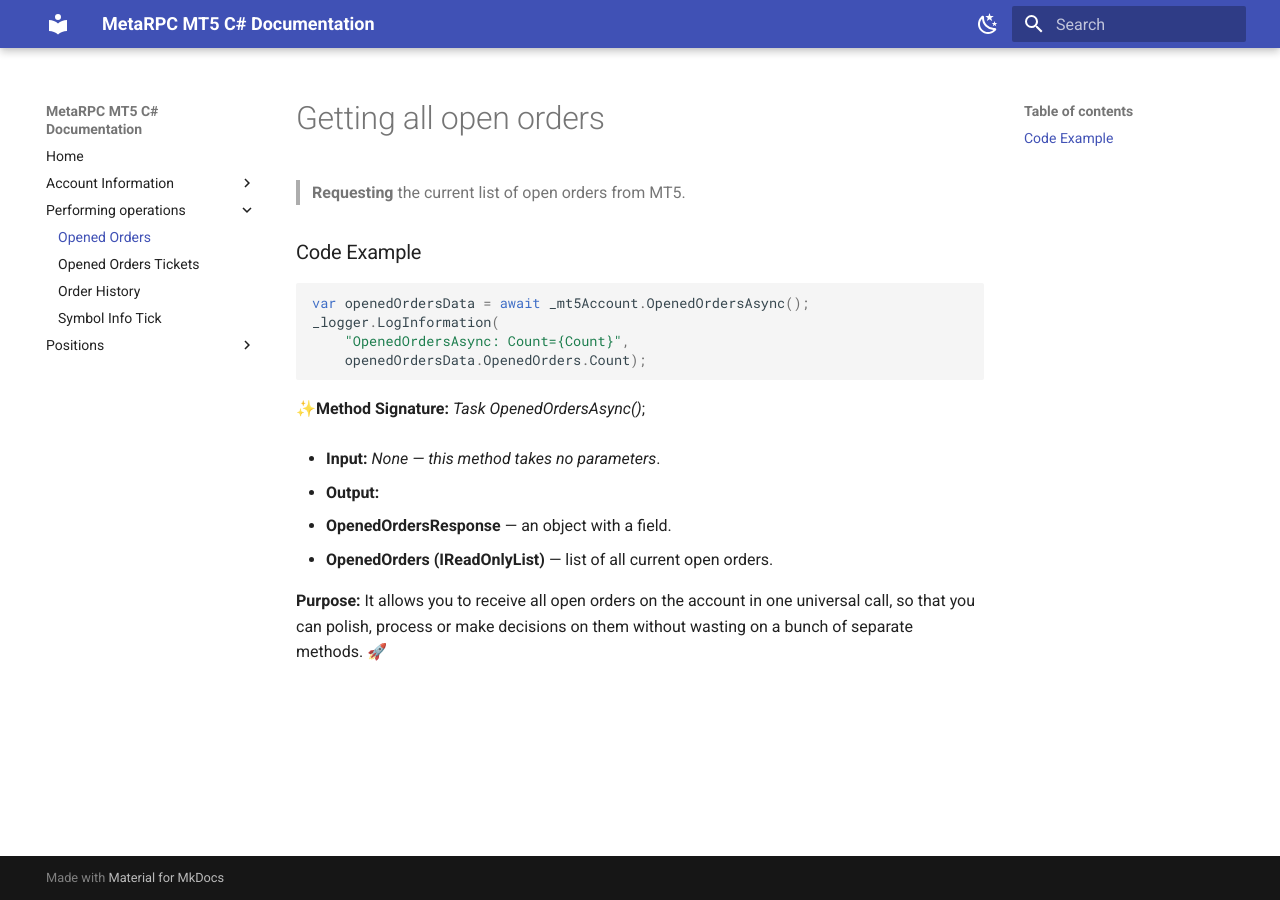
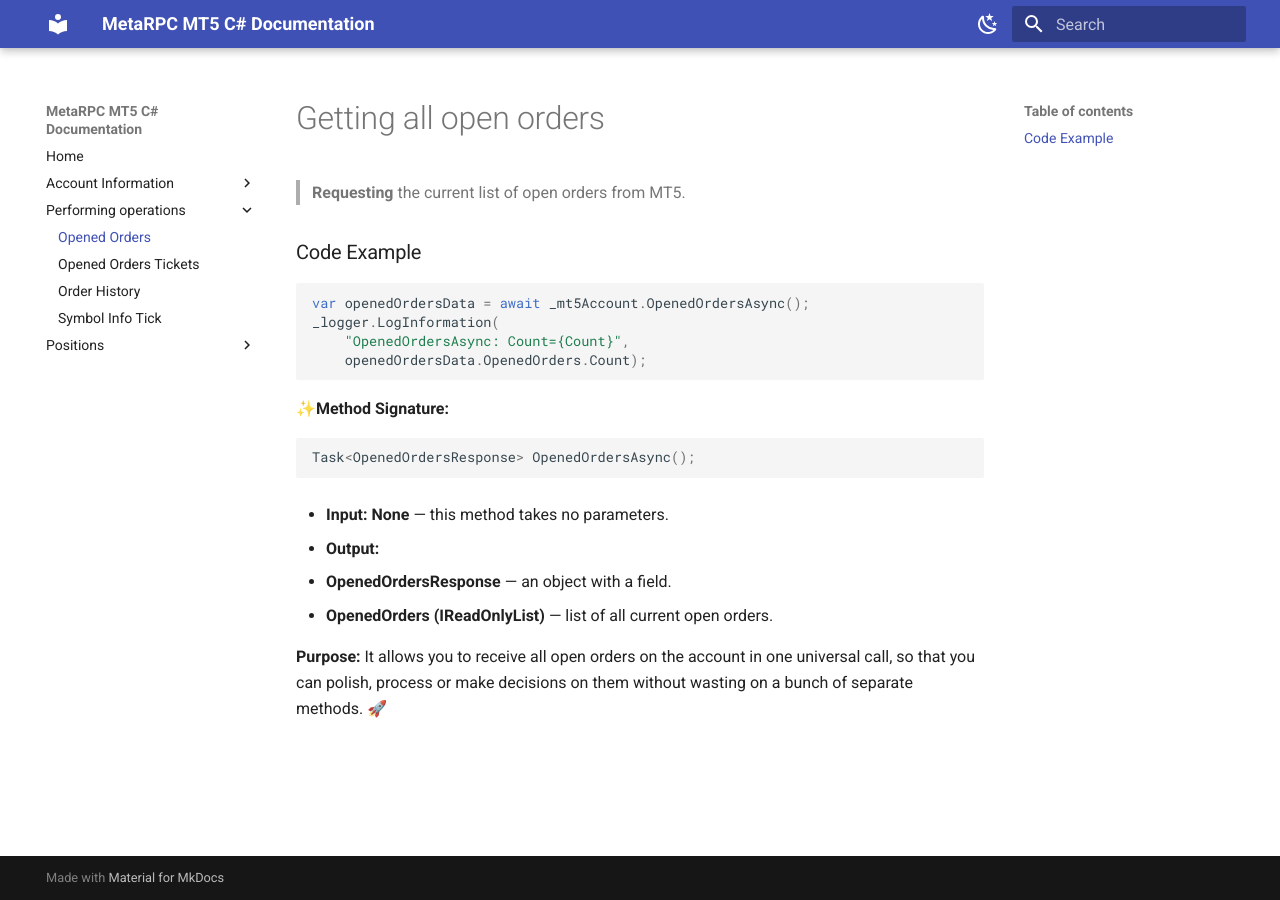
Before and after one commit to MetaRPC/CSharpMT5, an MkDocs documentation site: the page built from docs/orders/OpenedOrders.md, in a window 1280 px wide. Built offline with MkDocs 1.6.1 and Material for MkDocs 9.7.7, drawn with Linux system fonts in a browser that asks for light colours.

Commit message:
Update OpenedOrders.md

````diff
--- a/docs/orders/OpenedOrders.md
+++ b/docs/orders/OpenedOrders.md
@@ -9,9 +9,12 @@ _logger.LogInformation(
     "OpenedOrdersAsync: Count={Count}",
     openedOrdersData.OpenedOrders.Count);
 ```
-✨**Method Signature:** _Task<OpenedOrdersResponse> OpenedOrdersAsync()_;
+✨**Method Signature:**
+```csharp
+Task<OpenedOrdersResponse> OpenedOrdersAsync();
+```
 
-* **Input:**  _None — this method takes no parameters_.
+* **Input: None** — this method takes no parameters.
 
 * **Output:**
   * **OpenedOrdersResponse** — an object with a field.
````
